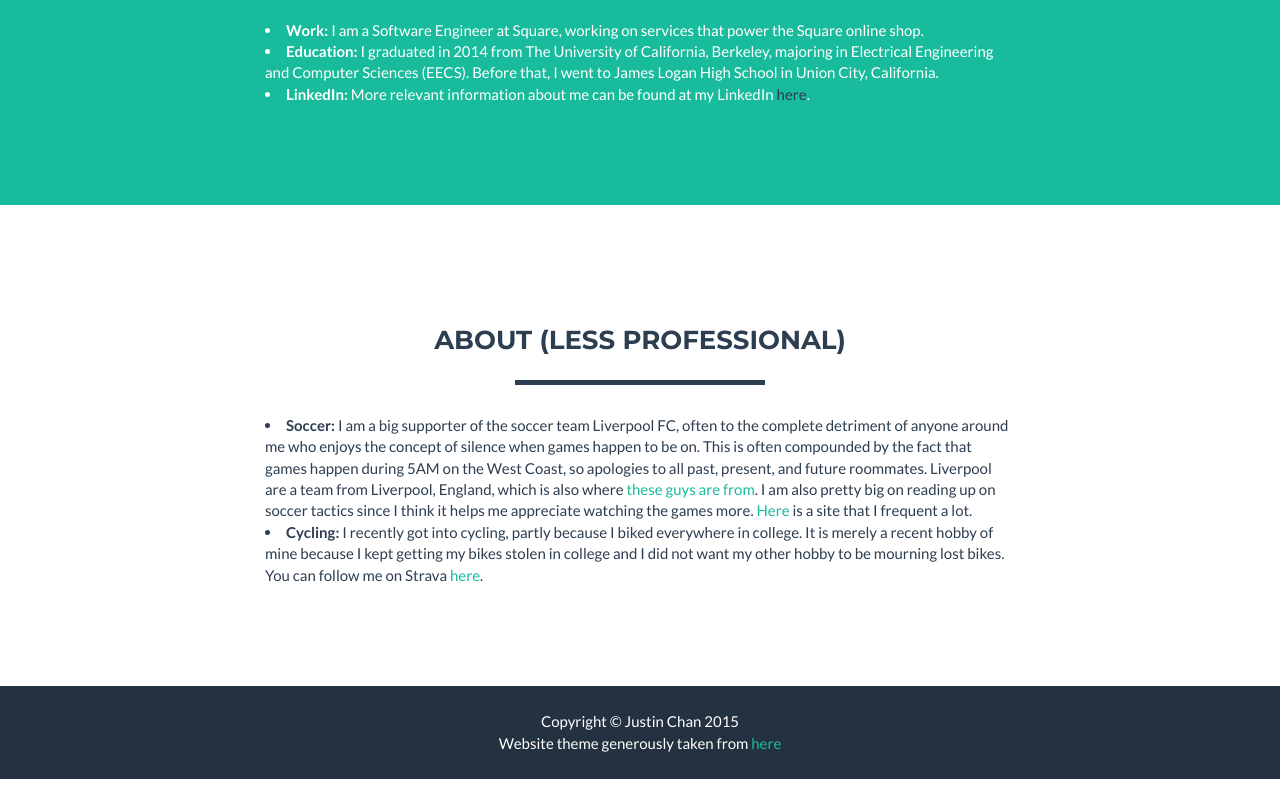
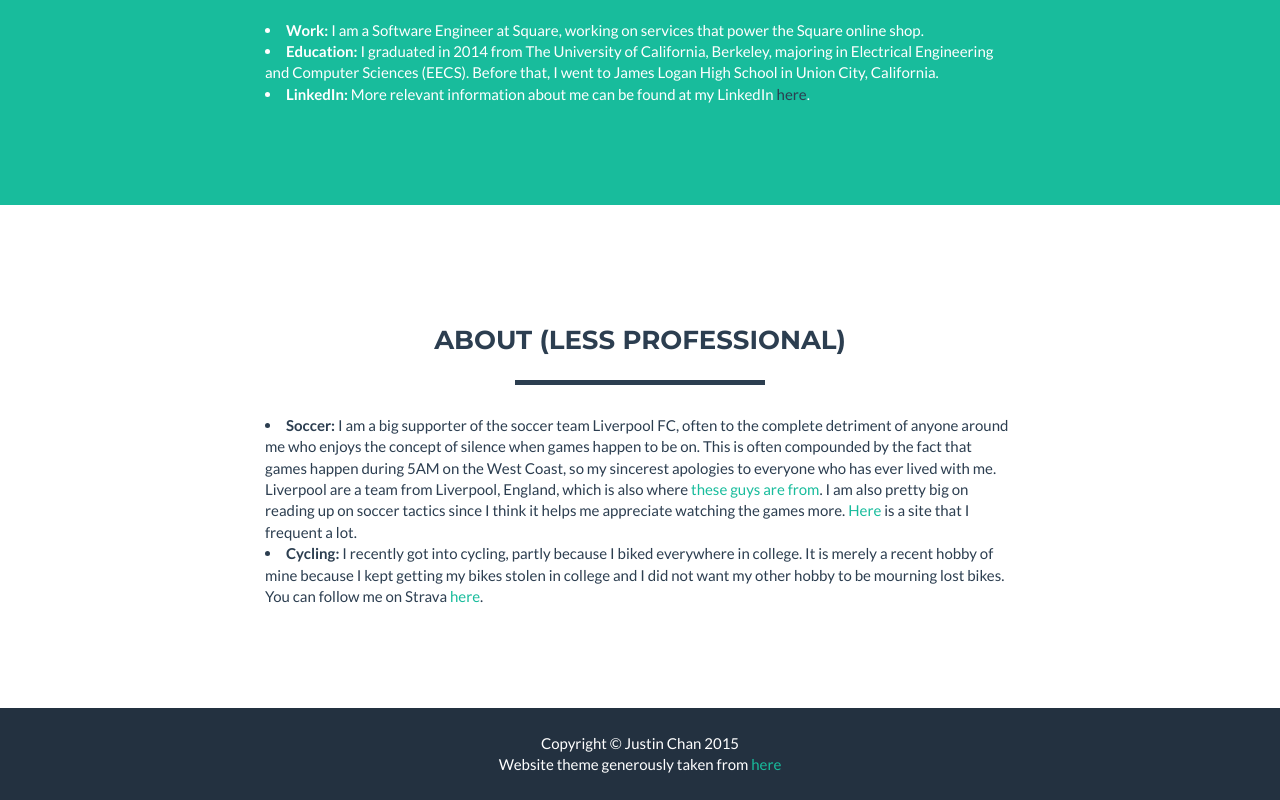
Before and after one commit to justinchan/justinchan.github.io, a plain HTML site: page index.html in a window 1280 px wide. Shown: the part 1244-2044 px from the top of the page. Before the commit the page ends 2023 px from the top, so only its background shows below. Drawn offline with nearby package versions, Linux system fonts and the light colour scheme.

Commit message:
Update index.html

```diff
--- a/index.html
+++ b/index.html
@@ -136,7 +136,7 @@
             <div class="row">
                 <div class="col-lg-8 col-lg-offset-2">
                     <ui>
-                      <li><b>Soccer:</b> I am a big supporter of the soccer team Liverpool FC, often to the complete detriment of anyone around me who enjoys the concept of silence when games happen to be on. This is often compounded by the fact that games happen during 5AM on the West Coast, so apologies to all past, present, and future roommates. Liverpool are a team from Liverpool, England, which is also where <a target="_blank" href="https://en.wikipedia.org/wiki/The_Beatles">these guys are from</a>. I am also pretty big on reading up on soccer tactics since I think it helps me appreciate watching the games more. <a target="_blank" href=" http://outsideoftheboot.com/">Here</a> is a site that I frequent a lot.</li>
+                      <li><b>Soccer:</b> I am a big supporter of the soccer team Liverpool FC, often to the complete detriment of anyone around me who enjoys the concept of silence when games happen to be on. This is often compounded by the fact that games happen during 5AM on the West Coast, so my sincerest apologies to everyone who has ever lived with me. Liverpool are a team from Liverpool, England, which is also where <a target="_blank" href="https://en.wikipedia.org/wiki/The_Beatles">these guys are from</a>. I am also pretty big on reading up on soccer tactics since I think it helps me appreciate watching the games more. <a target="_blank" href=" http://outsideoftheboot.com/">Here</a> is a site that I frequent a lot.</li>
                       <li><b>Cycling:</b> I recently got into cycling, partly because I biked everywhere in college. It is merely a recent hobby of mine because I kept getting my bikes stolen in college and I did not want my other hobby to be mourning lost bikes. You can follow me on Strava <a target="_blank" href="https://www.strava.com/athletes/10747086">here</a>.</li>
                 </div>
             </div>
```
